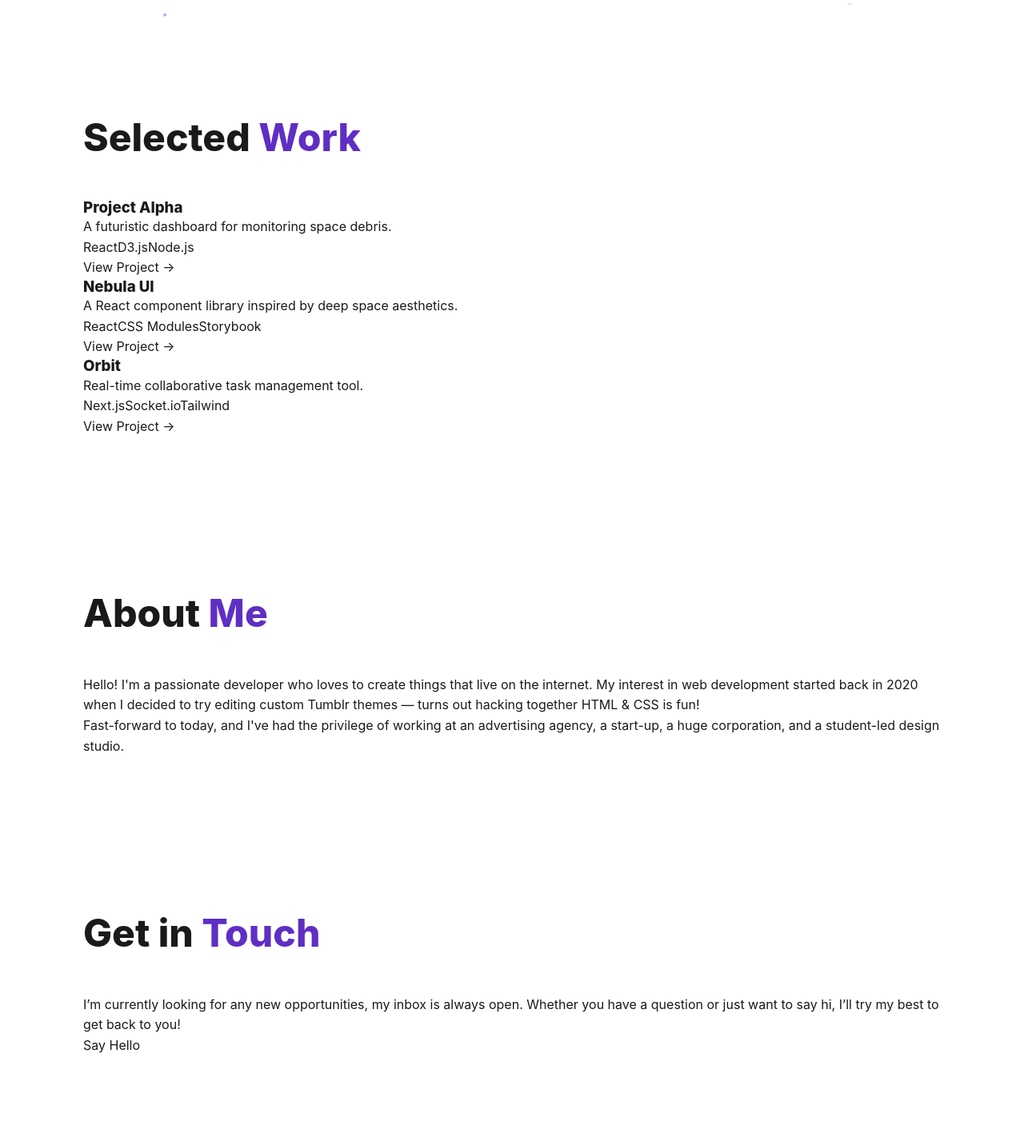
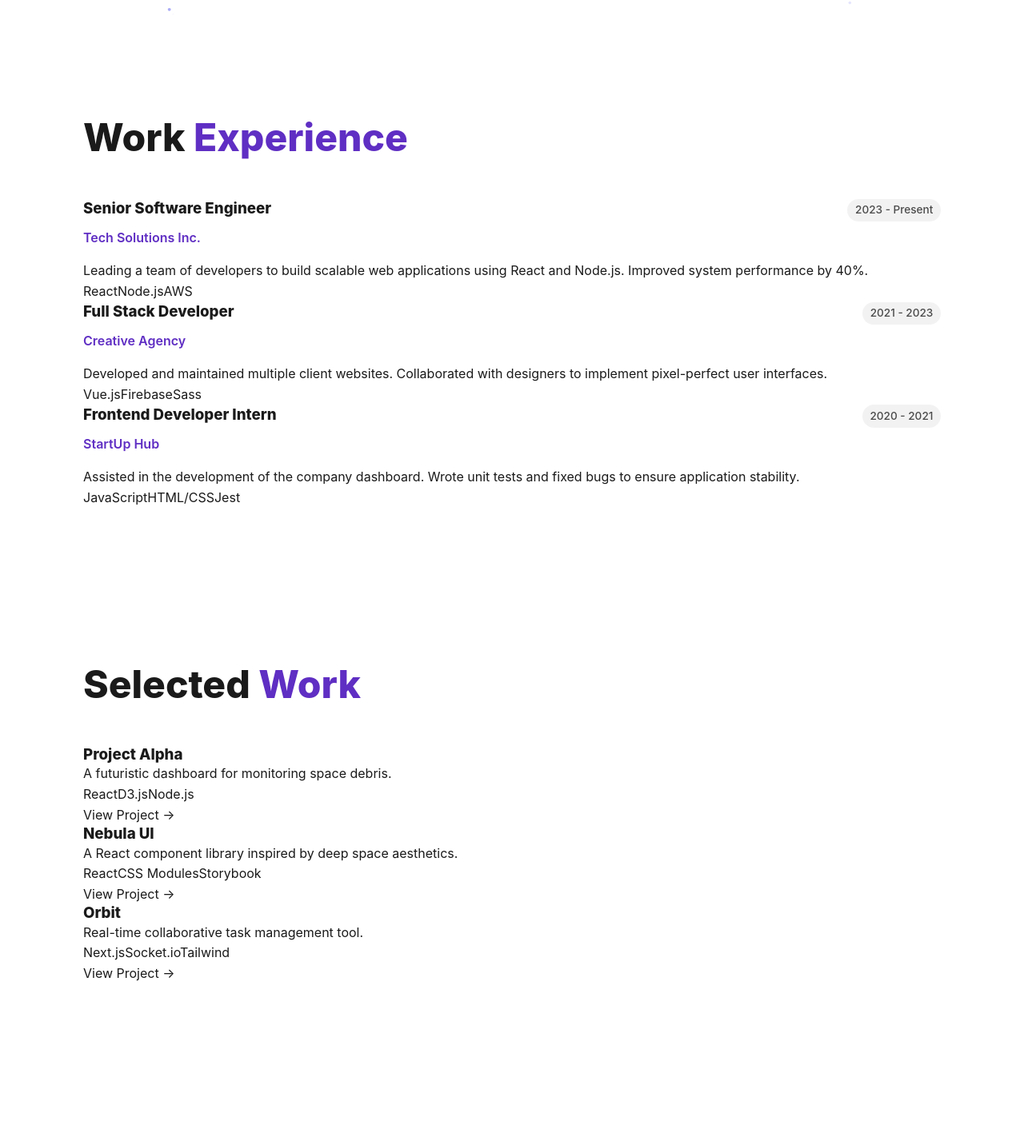
Before and after one commit to HipScout/HipScout.github.io, a React (Vite) app: page / in a window 1280 px wide. Shown: the part 753-2185 px from the top of the page at 80% size. Built offline with nearby package versions, Linux system fonts and the light colour scheme.

Commit message:
Update Contact section with card style and mailto link

```diff
--- a/src/App.jsx
+++ b/src/App.jsx
@@ -3,6 +3,7 @@ import Navbar from './components/Navbar';
 import Hero from './components/Hero';
 import About from './components/About';
 import Projects from './components/Projects';
+import WorkExperience from './components/WorkExperience';
 import Contact from './components/Contact';
 import ParticlesBackground from './components/ParticlesBackground';
 import './index.css';
@@ -29,6 +30,7 @@ function App() {
       <Navbar theme={theme} toggleTheme={toggleTheme} />
       <main>
         <Hero />
+        <WorkExperience />
         <Projects />
         <About />
         <Contact />
--- a/src/components/Contact.jsx
+++ b/src/components/Contact.jsx
@@ -5,11 +5,13 @@ const Contact = () => {
     return (
         <section id="contact" className="section contact-section">
             <h2 className="section-title">Get in <span className="gradient-text">Touch</span></h2>
-            <p className="contact-text">
-                I’m currently looking for any new opportunities, my inbox is always open.
-                Whether you have a question or just want to say hi, I’ll try my best to get back to you!
-            </p>
-            <a href="mailto:hello@example.com" className="cta-button contact-btn">Say Hello</a>
+            <div className="contact-card">
+                <p className="contact-text">
+                    I’m currently looking for any new opportunities, my inbox is always open.
+                    Whether you have a question or just want to say hi, I’ll try my best to get back to you!
+                </p>
+                <a href="mailto:debjyotid.2706@gmail.com" className="cta-button contact-btn">Say Hello</a>
+            </div>
         </section>
     );
 };
--- a/src/components/Navbar.jsx
+++ b/src/components/Navbar.jsx
@@ -9,7 +9,7 @@ const Navbar = ({ theme, toggleTheme }) => {
             </div>
             <ul className="nav-links">
                 <li><a href="#skills">Skills</a></li>
-                <li><a href="#projects">Work Experiences</a></li>
+                <li><a href="#work-experience">Work Experiences</a></li>
                 <li><a href="#opensource">Open Source</a></li>
                 <li><a href="#achievements">Achievements</a></li>
                 <li><a href="#blogs">Blogs</a></li>
--- /dev/null
+++ b/src/components/WorkExperience.jsx
@@ -0,0 +1,56 @@
+
+import React from 'react';
+
+const workData = [
+    {
+        id: 1,
+        role: 'Senior Software Engineer',
+        company: 'Tech Solutions Inc.',
+        duration: '2023 - Present',
+        description: 'Leading a team of developers to build scalable web applications using React and Node.js. Improved system performance by 40%.',
+        tags: ['React', 'Node.js', 'AWS']
+    },
+    {
+        id: 2,
+        role: 'Full Stack Developer',
+        company: 'Creative Agency',
+        duration: '2021 - 2023',
+        description: 'Developed and maintained multiple client websites. Collaborated with designers to implement pixel-perfect user interfaces.',
+        tags: ['Vue.js', 'Firebase', 'Sass']
+    },
+    {
+        id: 3,
+        role: 'Frontend Developer Intern',
+        company: 'StartUp Hub',
+        duration: '2020 - 2021',
+        description: 'Assisted in the development of the company dashboard. Wrote unit tests and fixed bugs to ensure application stability.',
+        tags: ['JavaScript', 'HTML/CSS', 'Jest']
+    }
+];
+
+const WorkExperience = () => {
+    return (
+        <section id="work-experience" className="section work-section">
+            <h2 className="section-title">Work <span className="gradient-text">Experience</span></h2>
+            <div className="projects-grid"> {/* Reusing grid layout */}
+                {workData.map((job) => (
+                    <div key={job.id} className="project-card work-card"> {/* Reusing card style + specific class */}
+                        <div className="work-header">
+                            <h3 className="project-title">{job.role}</h3>
+                            <span className="work-duration">{job.duration}</span>
+                        </div>
+                        <h4 className="work-company">{job.company}</h4>
+                        <p className="project-desc">{job.description}</p>
+                        <div className="project-tags">
+                            {job.tags.map(tag => (
+                                <span key={tag} className="tag">{tag}</span>
+                            ))}
+                        </div>
+                    </div>
+                ))}
+            </div>
+        </section>
+    );
+};
+
+export default WorkExperience;
--- a/src/index.css
+++ b/src/index.css
@@ -115,10 +115,65 @@ a {
 }
 
 .nav-links a {
+  font-size: 1.1rem;
+  color: var(--text-secondary);
+}
+
+/* Work Experience Tweaks */
+.work-header {
+  display: flex;
+  justify-content: space-between;
+  align-items: baseline;
+  margin-bottom: 0.5rem;
+}
+
+.work-company {
+  color: var(--accent-color);
+  font-weight: 600;
+  margin-bottom: 1rem;
   font-size: 1rem;
+}
+
+.contact-section {
+  text-align: center;
+  padding-bottom: 8rem;
+}
+
+.contact-card {
+  background: var(--surface-color);
+  padding: 3rem;
+  border-radius: var(--radius-lg);
+  border: 1px solid var(--border-color);
+  max-width: 600px;
+  margin: 0 auto;
+  transition: transform 0.2s;
+}
+
+.contact-card:hover {
+  transform: translateY(-5px);
+  box-shadow: 0 10px 30px -10px rgba(0, 0, 0, 0.1);
+}
+
+.contact-text {
+  margin-bottom: 2rem;
+  color: var(--text-secondary);
+  font-size: 1.1rem;
+}
+
+.work-duration {
+  font-size: 0.85rem;
   color: var(--text-secondary);
   font-weight: 500;
+  background: rgba(0, 0, 0, 0.05);
+  /* Light bg for duration badge */
+  padding: 0.2rem 0.6rem;
+  border-radius: 20px;
 }
+
+[data-theme='dark'] .work-duration {
+  background: rgba(255, 255, 255, 0.1);
+}
+
 
 .nav-links a:hover {
   color: var(--accent-color);
```
